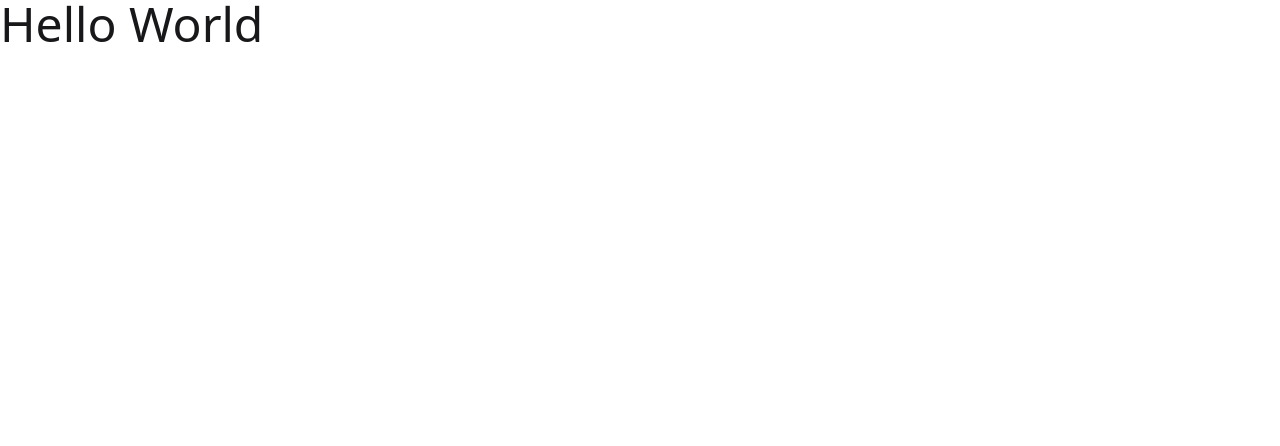
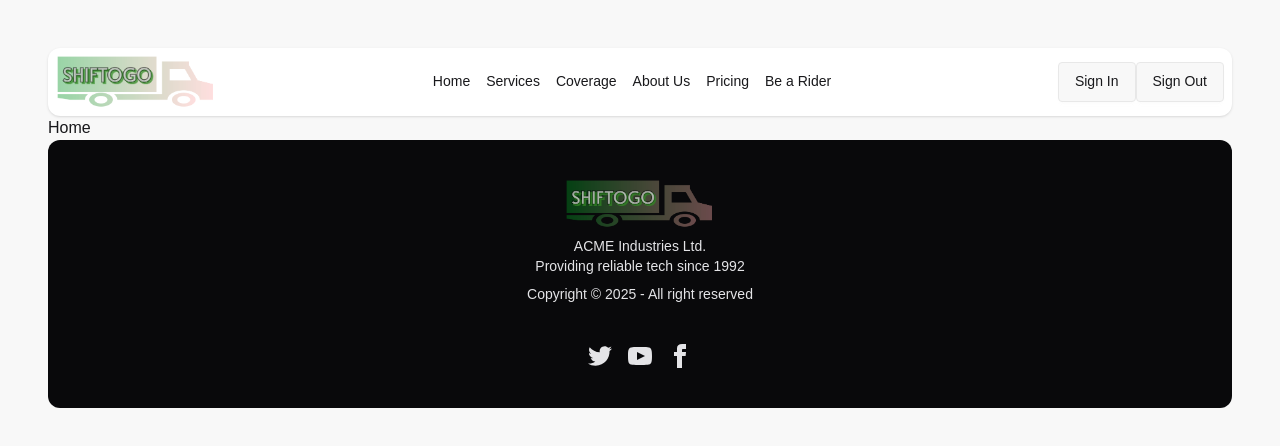
Before and after one commit to RoyShanto/ShiftoGo-client, a React (Vite) app: page / in a window 1280 px wide. Shown: the top 446 px of the page. Built offline with nearby package versions, Linux system fonts and the light colour scheme.

Commit message:
added layout, navbar, footer

```diff
--- a/index.html
+++ b/index.html
@@ -1,5 +1,5 @@
 <!doctype html>
-<html lang="en">
+<html lang="en" data-theme="light">
   <head>
     <meta charset="UTF-8" />
     <link rel="icon" type="image/svg+xml" href="/vite.svg" />
--- /dev/null
+++ b/src/Layouts/RootLayout.jsx
@@ -0,0 +1,16 @@
+
+import { Outlet } from 'react-router';
+import Navbar from '../Pages/Shared/Navbar/Navbar';
+import Footer from '../Pages/Shared/Footer/Footer';
+
+const RootLayout = () => {
+    return (
+        <div>
+            <Navbar/>
+            <Outlet/>
+            <Footer/>
+        </div>
+    );
+};
+
+export default RootLayout;
--- /dev/null
+++ b/src/Pages/Home/Home/Home.jsx
@@ -0,0 +1,11 @@
+import React from 'react';
+
+const Home = () => {
+    return (
+        <div>
+            <h1>Home</h1>
+        </div>
+    );
+};
+
+export default Home;
--- /dev/null
+++ b/src/Pages/Login/Login.jsx
@@ -0,0 +1,11 @@
+import React from 'react';
+
+const Login = () => {
+    return (
+        <div>
+            Login
+        </div>
+    );
+};
+
+export default Login;
--- /dev/null
+++ b/src/Pages/Shared/Footer/Footer.jsx
@@ -0,0 +1,58 @@
+import React from 'react';
+import logo from '../../../assets/shiftogo.png';
+
+const Footer = () => {
+    return (
+        <footer className="footer footer-horizontal footer-center bg-neutral text-neutral-content p-10 rounded-xl">
+            <aside>
+                <img width={150} src={logo} alt="" />
+
+                <p className="font-bold">
+                    ACME Industries Ltd.
+                    <br />
+                    Providing reliable tech since 1992
+                </p>
+                <p>Copyright © {new Date().getFullYear()} - All right reserved</p>
+            </aside>
+            <nav>
+                <div className="grid grid-flow-col gap-4">
+                    <a>
+                        <svg
+                            xmlns="http://www.w3.org/2000/svg"
+                            width="24"
+                            height="24"
+                            viewBox="0 0 24 24"
+                            className="fill-current">
+                            <path
+                                d="M24 4.557c-.883.392-1.832.656-2.828.775 1.017-.609 1.798-1.574 2.165-2.724-.951.564-2.005.974-3.127 1.195-.897-.957-2.178-1.555-3.594-1.555-3.179 0-5.515 2.966-4.797 6.045-4.091-.205-7.719-2.165-10.148-5.144-1.29 2.213-.669 5.108 1.523 6.574-.806-.026-1.566-.247-2.229-.616-.054 2.281 1.581 4.415 3.949 4.89-.693.188-1.452.232-2.224.084.626 1.956 2.444 3.379 4.6 3.419-2.07 1.623-4.678 2.348-7.29 2.04 2.179 1.397 4.768 2.212 7.548 2.212 9.142 0 14.307-7.721 13.995-14.646.962-.695 1.797-1.562 2.457-2.549z"></path>
+                        </svg>
+                    </a>
+                    <a>
+                        <svg
+                            xmlns="http://www.w3.org/2000/svg"
+                            width="24"
+                            height="24"
+                            viewBox="0 0 24 24"
+                            className="fill-current">
+                            <path
+                                d="M19.615 3.184c-3.604-.246-11.631-.245-15.23 0-3.897.266-4.356 2.62-4.385 8.816.029 6.185.484 8.549 4.385 8.816 3.6.245 11.626.246 15.23 0 3.897-.266 4.356-2.62 4.385-8.816-.029-6.185-.484-8.549-4.385-8.816zm-10.615 12.816v-8l8 3.993-8 4.007z"></path>
+                        </svg>
+                    </a>
+                    <a>
+                        <svg
+                            xmlns="http://www.w3.org/2000/svg"
+                            width="24"
+                            height="24"
+                            viewBox="0 0 24 24"
+                            className="fill-current">
+                            <path
+                                d="M9 8h-3v4h3v12h5v-12h3.642l.358-4h-4v-1.667c0-.955.192-1.333 1.115-1.333h2.885v-5h-3.808c-3.596 0-5.192 1.583-5.192 4.615v3.385z"></path>
+                        </svg>
+                    </a>
+                </div>
+            </nav>
+        </footer>
+    );
+};
+
+export default Footer;
--- /dev/null
+++ b/src/Pages/Shared/Navbar/Navbar.jsx
@@ -0,0 +1,43 @@
+import { Link, NavLink } from 'react-router';
+import logo from '../../../assets/shiftogo.png';
+
+const Navbar = () => {
+    const links = <>
+        <NavLink to={'/'}><a className='mr-4'>Home</a></NavLink>
+        <NavLink to={'/services'}><a className='mr-4'>Services</a></NavLink>
+        <NavLink to={'/coverage'}><a className='mr-4'>Coverage</a></NavLink>
+        <NavLink to={'/about'}><a className='mr-4'>About Us</a></NavLink>
+        <NavLink to={'/pricing'}><a className='mr-4'>Pricing</a></NavLink>
+        <NavLink to={'/beARider'}><a className='mr-4'>Be a Rider</a></NavLink>
+
+    </>
+    return (
+        <div className="navbar bg-base-100 shadow-sm rounded-xl">
+            <div className="navbar-start">
+                <div className="dropdown">
+                    <div tabIndex={0} role="button" className="btn btn-ghost lg:hidden">
+                        <svg xmlns="http://www.w3.org/2000/svg" className="h-5 w-5" fill="none" viewBox="0 0 24 24" stroke="currentColor"> <path strokeLinecap="round" strokeLinejoin="round" strokeWidth="2" d="M4 6h16M4 12h8m-8 6h16" /> </svg>
+                    </div>
+                    <ul
+                        tabIndex="-1"
+                        className="menu menu-sm dropdown-content bg-base-100 rounded-box z-1 mt-3 w-52 p-2 shadow ml-2">
+                        {links}
+                    </ul>
+                </div>
+                <a href="/"><img  className='md:w-40 max-sm:w-28' src={logo} alt="" /></a>
+
+            </div>
+            <div className="navbar-center hidden lg:flex">
+                <ul className="menu menu-horizontal px-1">
+                    {links}
+                </ul>
+            </div>
+            <div className="navbar-end">
+                <Link to={'/signIn'} className="btn">Sign In</Link>
+                <Link to={'/signOut'} className="btn">Sign Out</Link>
+            </div>
+        </div>
+    );
+};
+
+export default Navbar;
--- a/src/Router/Router.jsx
+++ b/src/Router/Router.jsx
@@ -1,8 +1,17 @@
 import { createBrowserRouter } from "react-router";
+import RootLayout from "../Layouts/RootLayout";
+import Home from "../Pages/Home/Home/Home";
+import Login from "../Pages/Login/Login";
 
 export const router = createBrowserRouter([
-  {
-    path: "/",
-    element: <div className="text-5xl">Hello World</div>,
-  },
+    {
+        path: "/",
+        Component: RootLayout,
+        children: [
+
+            { index: true, Component: Home },
+            { path: "signIn", Component: Login }
+
+        ]
+    },
 ]);
--- a/src/index.css
+++ b/src/index.css
@@ -1,5 +1,14 @@
 @import "tailwindcss";
 @plugin "daisyui";
+@import url('https://fonts.googleapis.com/css2?family=Urbanist:ital,wght@0,100..900;1,100..900&display=swap');
+
+
+*{
+  font-family: "Urbanist", sans-serif;
+  font-optical-sizing: auto;
+  font-weight: 400;
+  font-style: normal;
+}
 
 /* :root {
   font-family: system-ui, Avenir, Helvetica, Arial, sans-serif;
--- a/src/main.jsx
+++ b/src/main.jsx
@@ -7,6 +7,8 @@
 
 createRoot(document.getElementById('root')).render(
   <StrictMode>
-     <RouterProvider router={router} />
+    <div className='max-w-7xl mx-auto bg-base-200 p-12'>
+      <RouterProvider router={router} />
+    </div>
   </StrictMode>,
 )
```
Also changed, not shown: src/assets/shiftogo.png (added), 1 other file (tests, documents, lock files or other folders).
